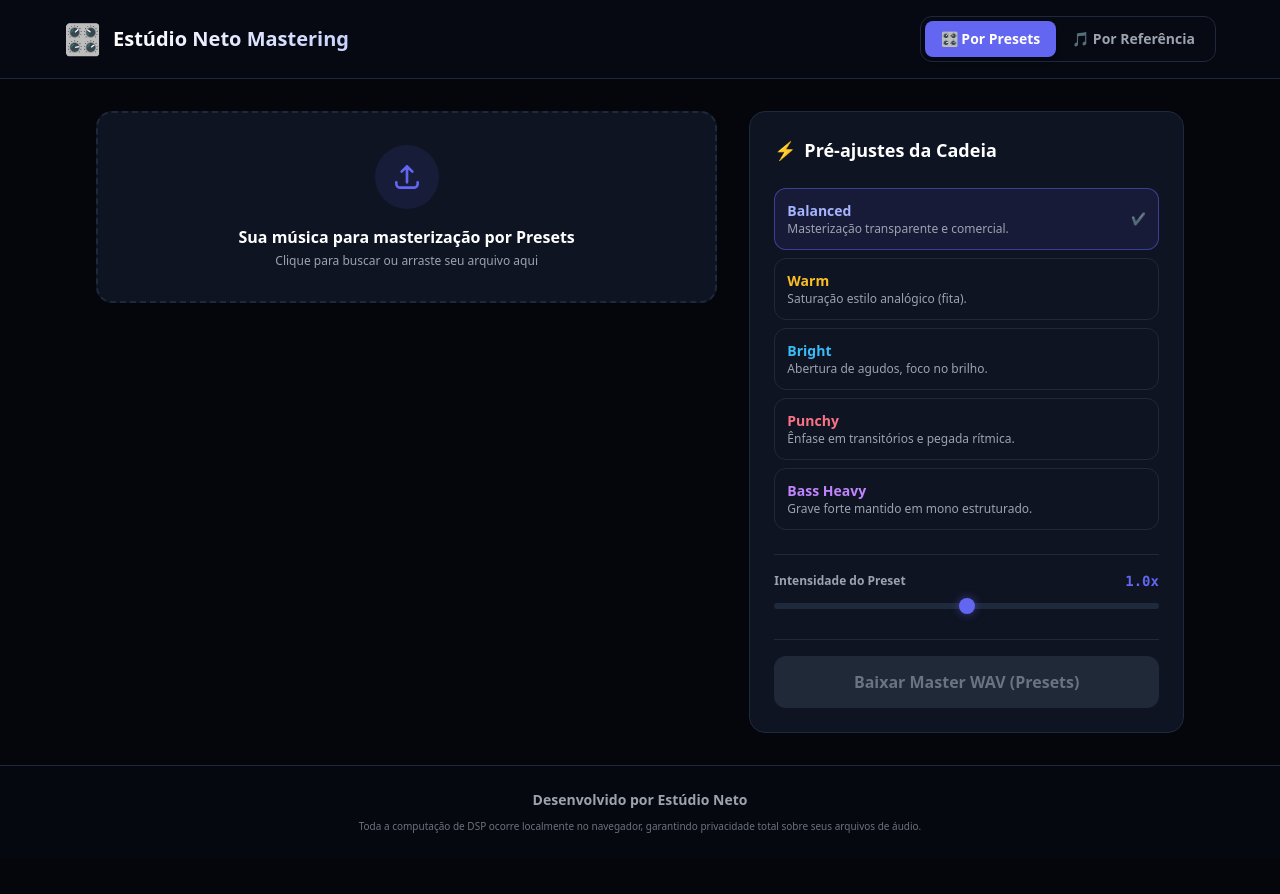
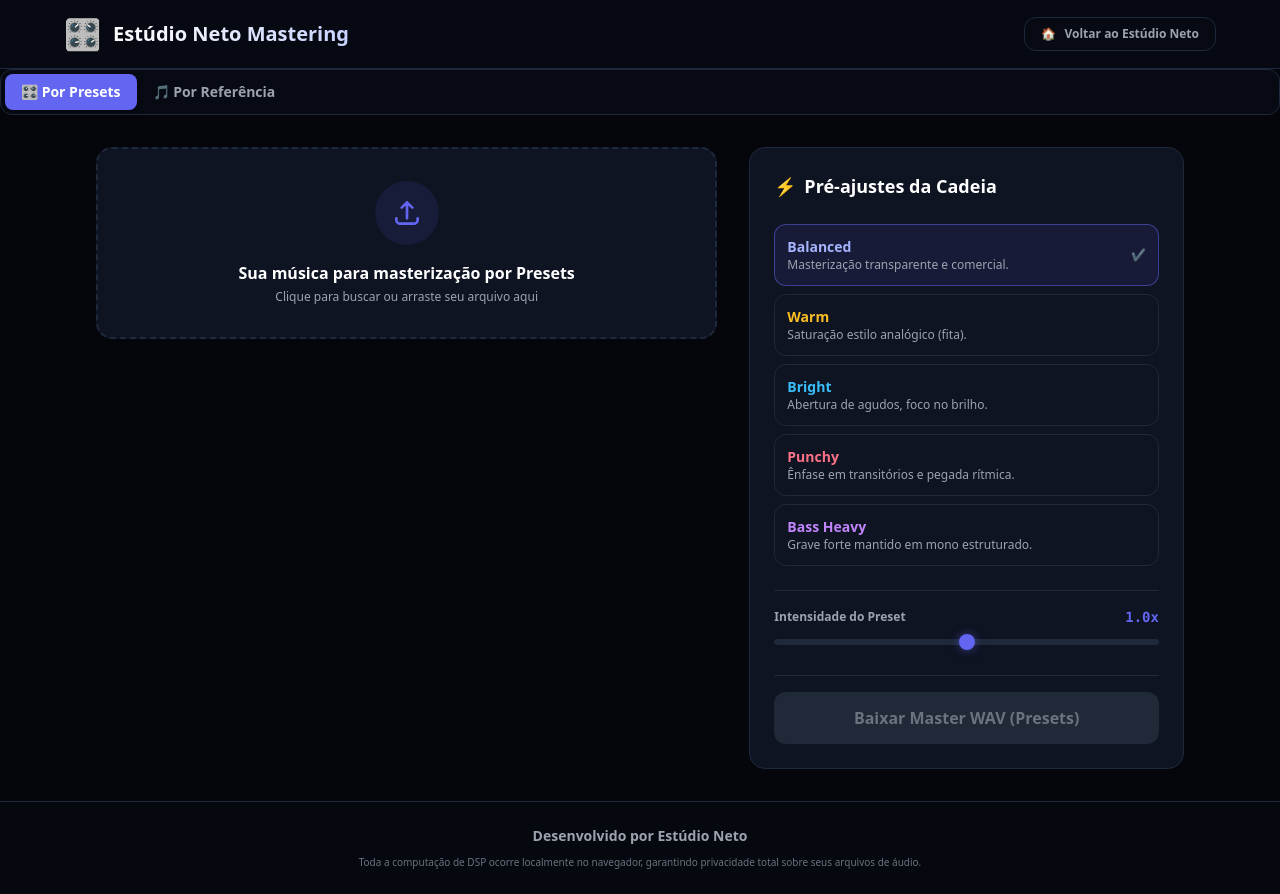
Before and after one commit to EstudioNeto/Masterizador, a plain HTML site: page index.html in a window 1280 px wide. Before the commit the page ends 858 px from the top, so only its background shows below. Drawn offline with nearby package versions, Linux system fonts and the light colour scheme.

Commit message:
Update index.html

```diff
--- a/index.html
+++ b/index.html
@@ -72,6 +72,13 @@
           Estúdio Neto Mastering
         </h1>
       </div>
+      <!-- Botão para voltar ao Portal Principal -->
+      <a href="https://www.estudioneto.com.br/index.html" class="text-xs text-gray-400 hover:text-white transition-all border border-brand-border hover:border-brand-accent/40 bg-brand-dark px-4 py-2 rounded-xl flex items-center gap-2 font-semibold focus:outline-none">
+        <span>🏠</span> Voltar ao Estúdio Neto
+      </a>
+
+    </div>
+  </header>
 
       <!-- Menu do Usuário para Escolha de Modo -->
       <nav class="flex bg-brand-dark p-1 rounded-xl border border-brand-border">
```
